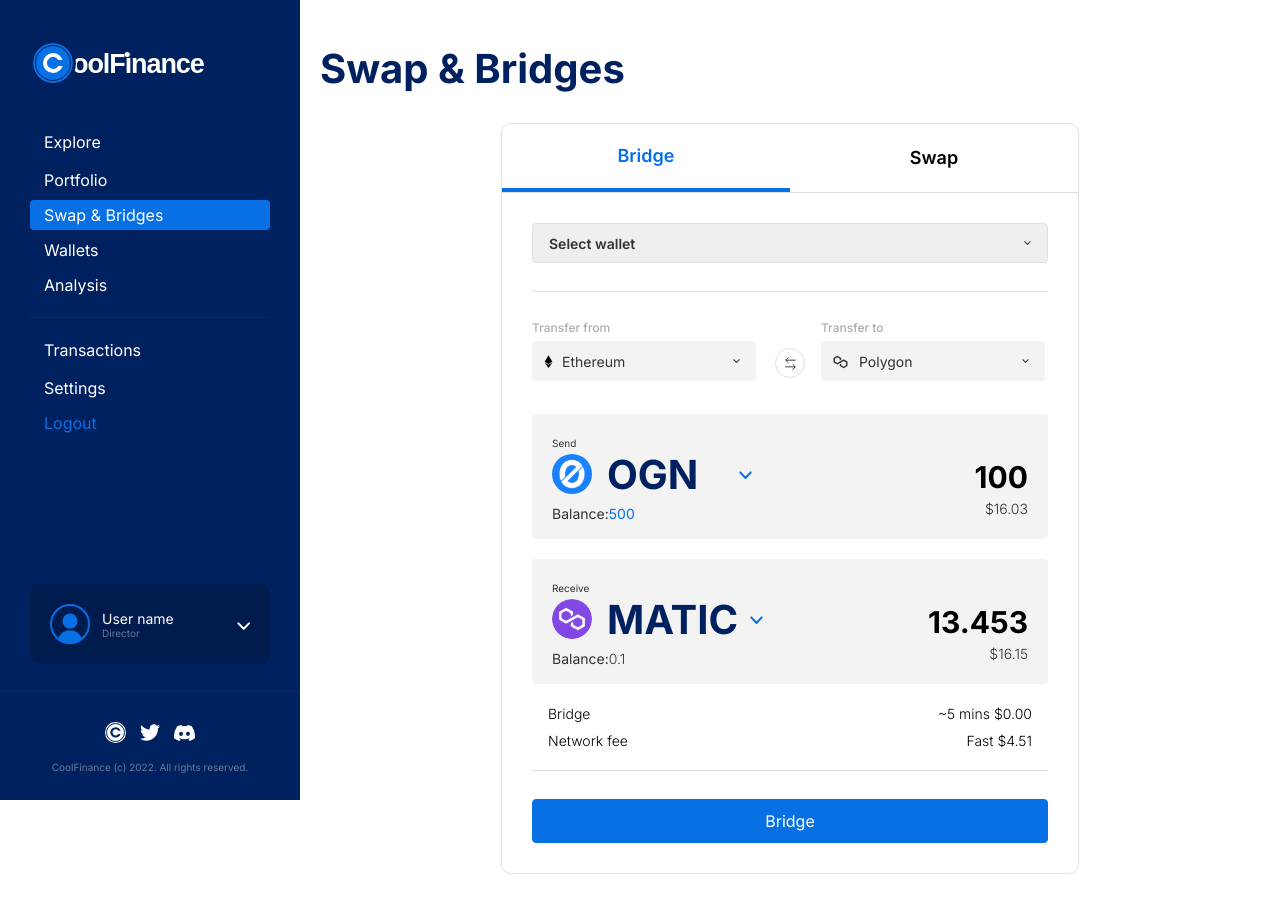
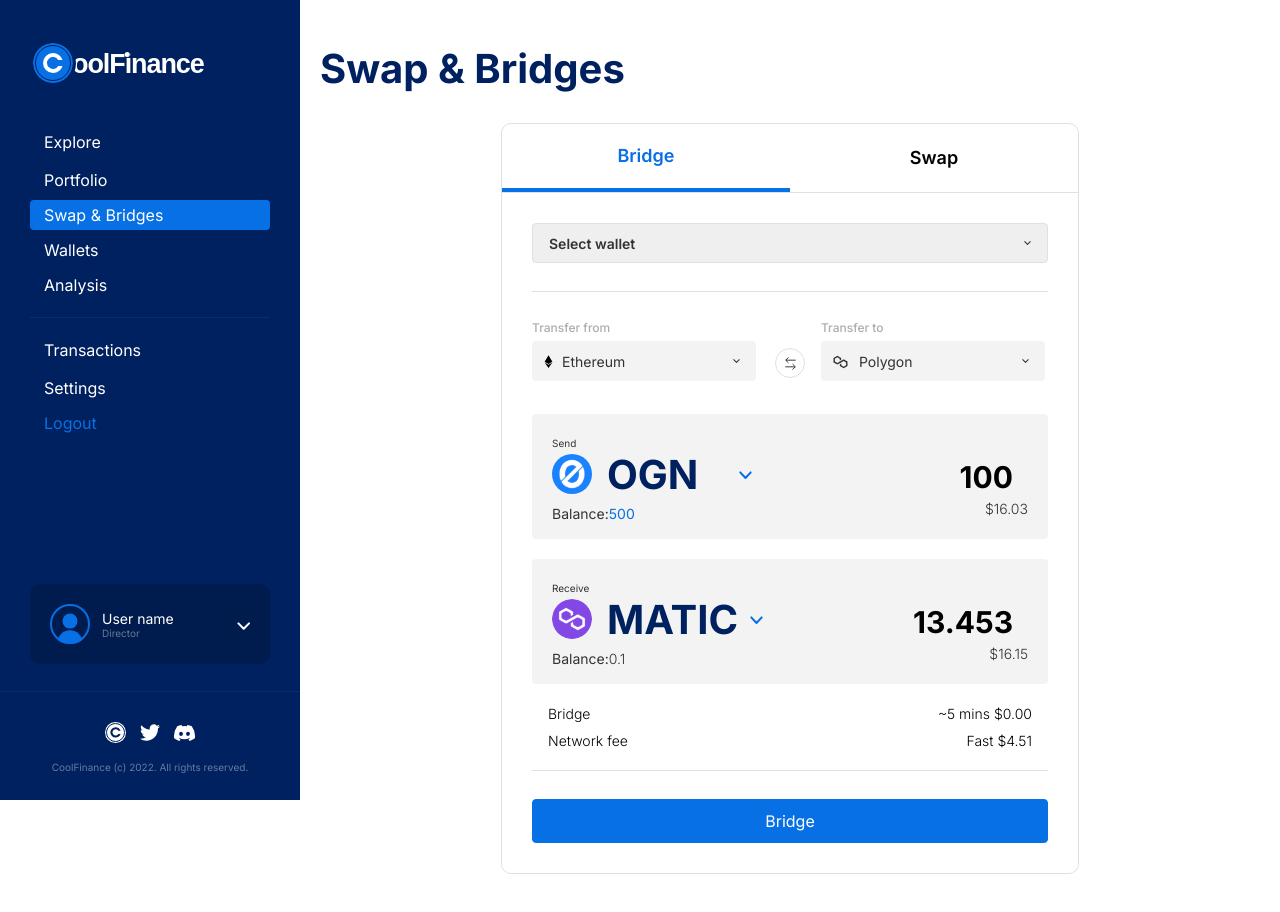
Before and after one commit to uinakrani606/CoolFinance, a Next.js app: page /swapbridges in a window 1280 px wide. Shown: the top 912 px of the page. Built offline with nearby package versions, Linux system fonts and the light colour scheme.

Commit message:
add new functionality.

```diff
--- a/pages/swapbridges.js
+++ b/pages/swapbridges.js
@@ -21,11 +21,6 @@
   const [count, setCount] = useState(100);
   const [balanceCount , setbalanceCount] = useState(500);
 
-  // const handleclick = event => {
-  //   setCount(event.target.value);
-  //   console.log(event)
-  //   console.log(setCount)
-  // };
   const [balance] = useState(0.1);
 
   const [countnumber, setCountnumber] = useState(20);
@@ -36,8 +31,8 @@
 
   const [sendInputValue, setSendInputValue] = useState(100);
   const [receiveInputValue, setReceiveInputValue] = useState(13.453);
-  const [swapSendInputValue, setSwapSendInputValue] = useState(13.453);
-  const [swapReceiveInputValue, setSwapReceiveInputValue] = useState(13.453);
+  const [swapSendInputValue, setSwapSendInputValue] = useState(20);
+  const [swapReceiveInputValue, setSwapReceiveInputValue] = useState(4205.975);
 
   const setSendValueToField = () => {
     sendInput.current.value = balanceCount;
@@ -206,15 +201,13 @@
                                 </Menu>
                               </div>
                             </div>
-
                             <div className="matic-box">
                               <p>Balance:</p>
                               <p onClick={setSendValueToField}>{balanceCount}</p>
-                              {/* <p onClick={handleclick} value={count}>{balanceCount}</p> */}
                             </div>
                           </div>
                           <div className="matic-right">
-                            <input ref={sendInput} value={sendInputValue} onChange={onChangeSendInputValue} />
+                            <input type="number" ref={sendInput} value={sendInputValue} onChange={onChangeSendInputValue} />
                             <span>$16.03 </span>
                           </div>
                         </div>
@@ -271,13 +264,11 @@
 
                             <div className="matic-box">
                               <p>Balance:</p>
-                              <span onClick={setReceiveValueToField}>{balance}</span>
+                              <span>{balance}</span>
                             </div>
                           </div>
                           <div className="matic-right">
-                            {/* <input placeholder={countvalue} /> */}
-                            <input ref={receiveInput} value={receiveInputValue} onChange={onChangeReceiveInputValue} />
-
+                            <input type="number" ref={receiveInput} value={receiveInputValue} onChange={onChangeReceiveInputValue} />
                             <span>$16.15</span>
                           </div>
                         </div>
@@ -445,7 +436,7 @@
 
                             <div className="matic-box">
                                 <p>Balance:</p>
-                              <span onClick={() => setSwapReceiveValueToField(balanceuni)}  >{balanceuni}</span>
+                              <span>{balanceuni}</span>
                             </div>
                           </div>
                           <div className="matic-right">
--- a/styles/swapbridges.scss
+++ b/styles/swapbridges.scss
@@ -277,12 +277,9 @@
                   font-size: 30px;
                   font-weight: bold;
                   background-color: transparent;
-                  max-width: 150px;
+                  max-width: 158px;
                   text-align: end;
                   border: none;
-                  &::placeholder {
-                    color: var(--gray900);
-                  }
                   &:focus {
                     border: 0;
                     outline: 2px solid transparent;
```
